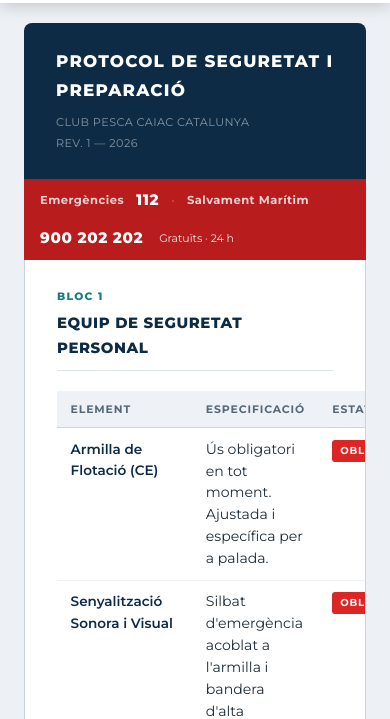
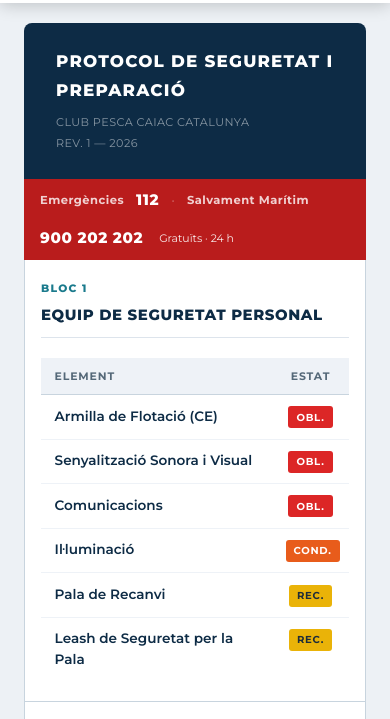
Before and after one commit to DeckardNetto/webclub, a plain HTML site: page seguretat.html in a window 390 px wide. Shown: the part 99-818 px from the top of the page. Drawn offline with Linux system fonts and the light colour scheme; a web font is replaced by a local one.

Commit message:
Corregeix taules seguretat: table-layout fixed, text wrap, amagat columna especificació a mòbil

```diff
--- a/assets/css/styles.css
+++ b/assets/css/styles.css
@@ -1865,7 +1865,14 @@ footer p { font-size: .88rem; }
   width: 100%;
   border-collapse: collapse;
   font-size: .88rem;
-}
+  table-layout: fixed;
+}
+
+.seg-table th:first-child,
+.seg-table td:first-child { width: 32%; }
+
+.seg-table th:last-child,
+.seg-table td:last-child  { width: 18%; text-align: center; }
 
 .seg-table thead tr {
   background: #eef2f7;
@@ -1898,7 +1905,8 @@ footer p { font-size: .88rem; }
   font-weight: 600;
   color: var(--color-primary) !important;
   font-size: .85rem !important;
-  white-space: nowrap;
+  white-space: normal;
+  word-break: break-word;
 }
 
 .seg-tag {
@@ -2092,11 +2100,17 @@ footer p { font-size: .88rem; }
 @media (max-width: 720px) {
   .seg-bento { grid-template-columns: 1fr; }
   .seg-block--full { grid-column: 1; }
+  .seg-block { padding: 1.25rem 1rem; }
   .seg-meteo-grid  { grid-template-columns: 1fr 1fr; }
   .seg-doc-header  { flex-direction: column; align-items: flex-start; gap: .5rem; }
   .seg-doc-meta    { text-align: left; }
-  .seg-item-name   { white-space: normal; }
   .seg-emergency-banner { padding: .55rem 1rem; }
+  .seg-table th:nth-child(2),
+  .seg-table td:nth-child(2) { display: none; }
+  .seg-table th:first-child,
+  .seg-table td:first-child { width: 75%; }
+  .seg-table th:last-child,
+  .seg-table td:last-child  { width: 25%; }
 }
 
 /* =========================================================
```
